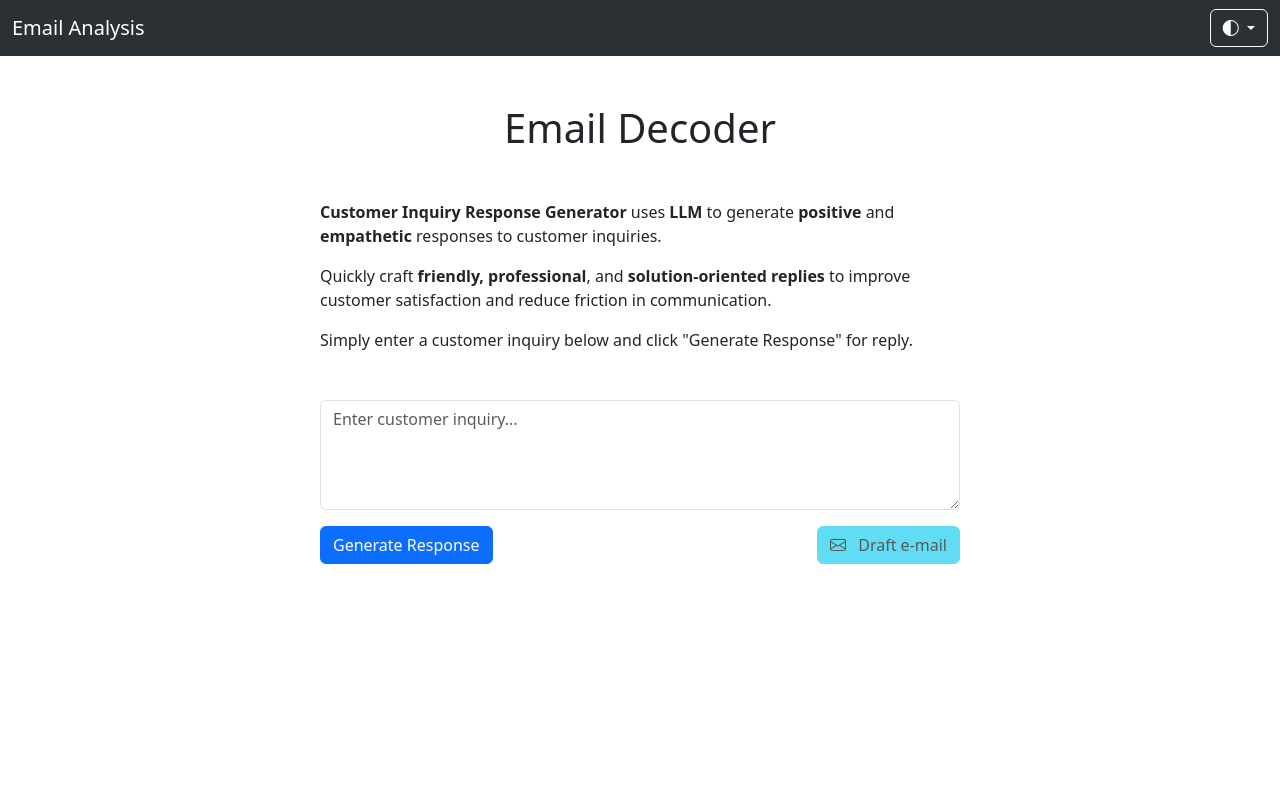
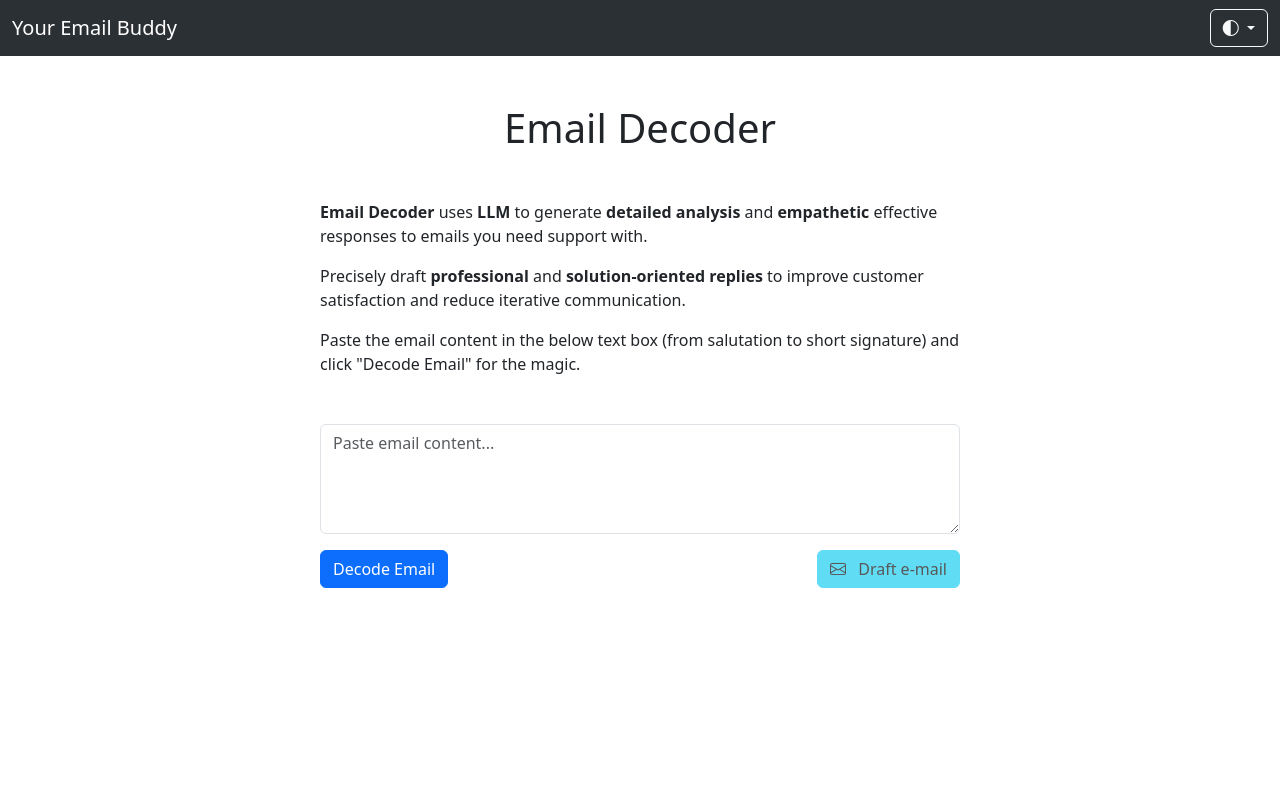
Before and after one commit to NG-Netha-Mrji/PMpal, a plain HTML site: page index.html in a window 1280 px wide. Shown: the top 800 px of the page. Drawn offline with nearby package versions, Linux system fonts and the light colour scheme.

Commit message:
Add files via upload

```diff
--- a/index.html
+++ b/index.html
@@ -24,7 +24,7 @@
   <!-- Navigation Bar -->
   <nav class="navbar navbar-expand-lg bg-body-tertiary" data-bs-theme="dark">
     <div class="container-fluid">
-      <a class="navbar-brand" href=".">Email Analysis</a>
+      <a class="navbar-brand" href=".">Your Email Buddy</a>
       <button class="navbar-toggler" type="button" data-bs-toggle="collapse" data-bs-target="#navbarContent" aria-controls="navbarContent" aria-expanded="false" aria-label="Toggle navigation">
         <span class="navbar-toggler-icon"></span>
       </button>
@@ -48,16 +48,16 @@
     <h1 class="mt-5 text-center">Email Decoder</h1>
 
     <div class="mx-auto my-5 response-card">
-      <p><strong>Customer Inquiry Response Generator</strong> uses <strong> LLM </strong> to generate <strong>positive</strong> and <strong>empathetic</strong> responses to customer inquiries.</p>
-      <p>Quickly craft <strong>friendly, professional</strong>, and <strong>solution-oriented replies</strong> to improve customer satisfaction and reduce friction in communication.</p>
-      <p>Simply enter a customer inquiry below and click "Generate Response" for reply.</p>
+      <p><strong>Email Decoder</strong> uses <strong> LLM </strong> to generate <strong>detailed analysis</strong> and <strong>empathetic</strong> effective responses to emails you need support with.</p>
+      <p>Precisely draft <strong>professional</strong> and <strong>solution-oriented replies</strong> to improve customer satisfaction and reduce iterative communication.</p>
+      <p>Paste the email content in the below text box (from salutation to short signature) and click "Decode Email" for the magic.</p>
     </div>
 
     <!-- Input Section -->
     <div class="mx-auto my-5 response-card">
-      <textarea id="inquiryInput" class="form-control mb-3" rows="4" placeholder="Enter customer inquiry..."></textarea>
+      <textarea id="inquiryInput" class="form-control mb-3" rows="4" placeholder="Paste email content..."></textarea>
       <div class="button-container">
-        <button id="submitButton" class="btn btn-primary">Generate Response</button>
+        <button id="submitButton" class="btn btn-primary">Decode Email</button>
         <button id="draft-email" class="btn btn-info ms-auto">
             <i class="bi bi-envelope me-2"></i> Draft e-mail
             <span id="draft-email-spinner" class="spinner-border spinner-border-sm d-none" role="status" aria-hidden="true"></span>
```
Also changed, not shown: Upcoming changes.txt (added), script.js (line endings or trailing spaces), 1 other file.
